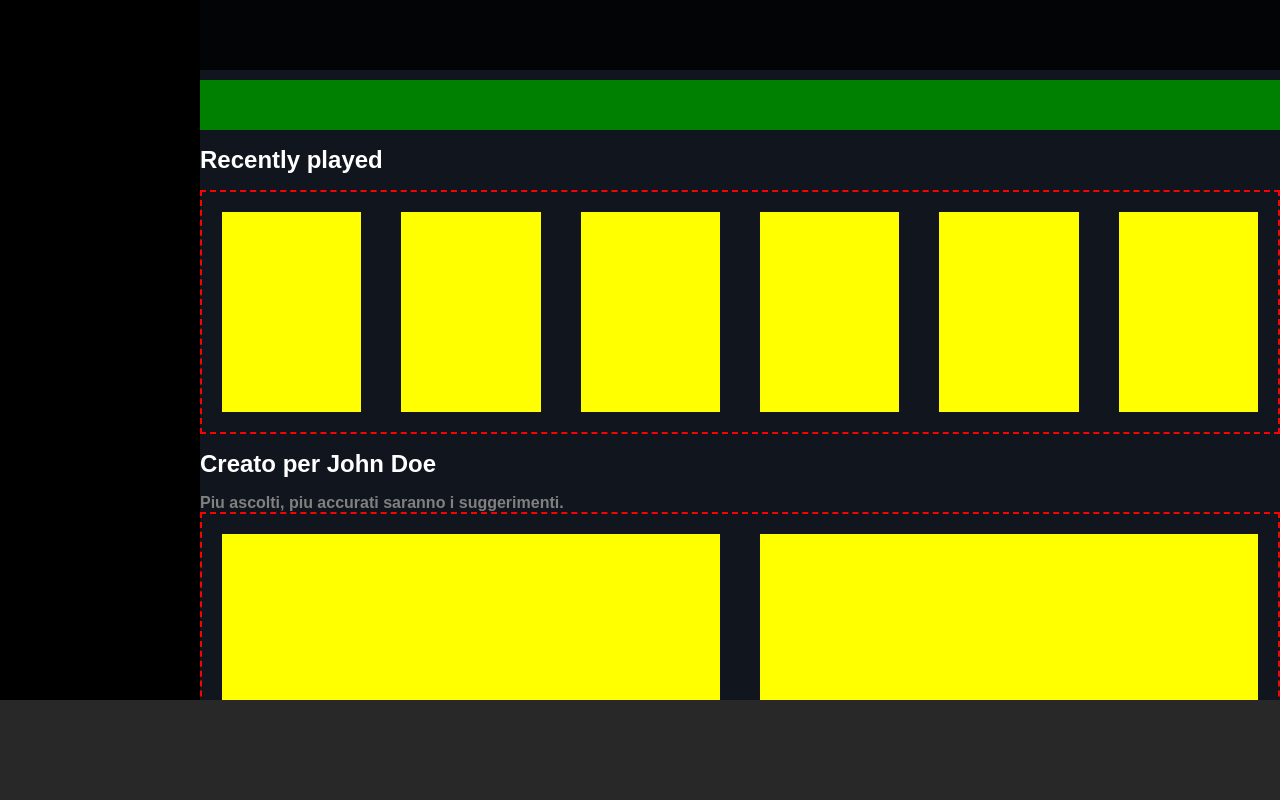
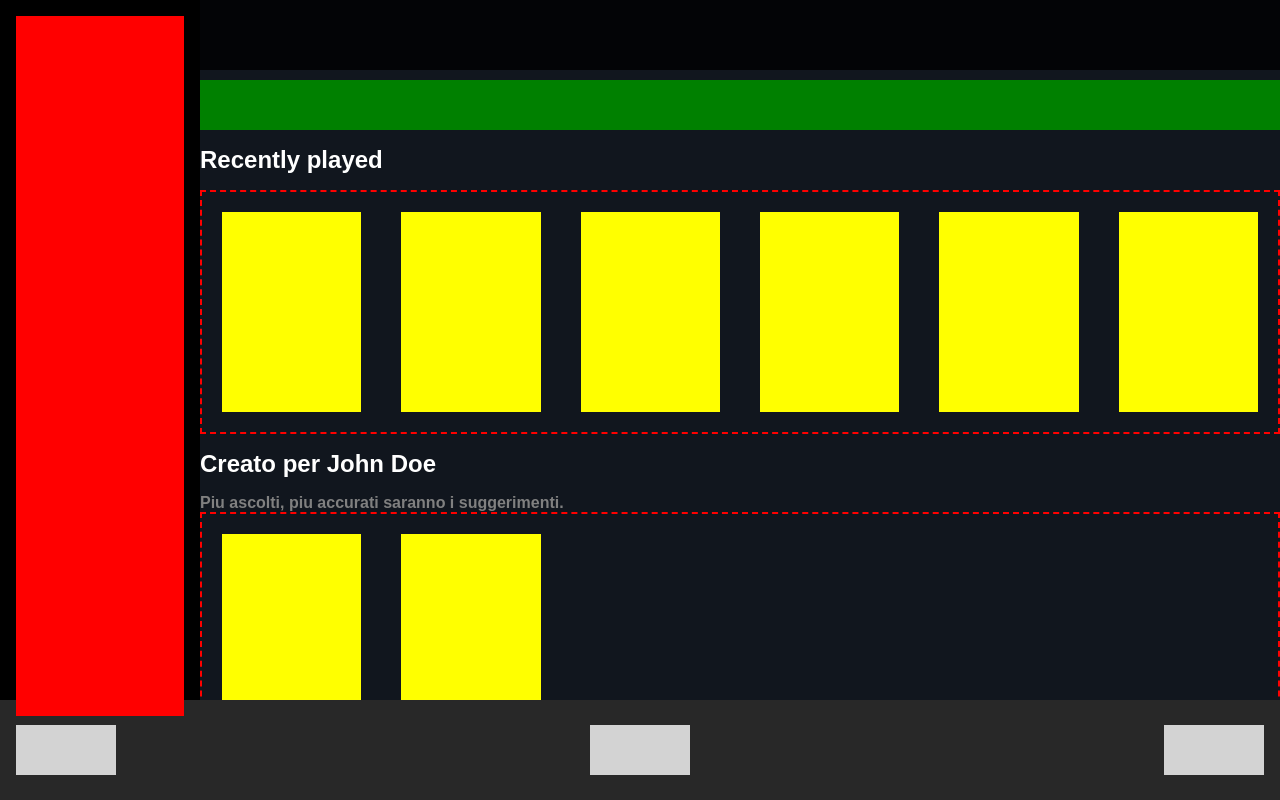
Before and after one commit to MarcoRinaldi98/html-css-spotifyweb, a plain HTML site: page index.html in a window 1280 px wide. Drawn offline with Linux system fonts and the light colour scheme.

Commit message:
Struttura del footer

```diff
--- a/css/style.css
+++ b/css/style.css
@@ -5,6 +5,16 @@
     padding: 0;
     box-sizing: border-box;
 }
+
+/* variabili */
+:root {
+    --main-color: #11161e;
+    --sidebar-color: #000;
+    --footer-color: #282828;
+    --white-color: #fff;
+    --grey-color: #566979;
+}
+
 /* Regole di DEBUG */
 .debug .content-nav {
     background-color: green;
@@ -17,6 +27,15 @@
     background-color: yellow;
     height: 200px;
 }
+.debug .f-box {
+    width: 100px;
+    height: 50px;
+    background-color: lightgray;
+}
+.debug .sidebar-container {
+    background-color: red;
+    height: 100%;
+}
 
 
 /* Regole CSS generali */
@@ -26,6 +45,12 @@ html{
 
 .d-flex {
     display: flex;
+}
+.s-between {
+    justify-content: space-between;
+}
+.align-c {
+    align-items: center;
 }
 .wrap {
     flex-wrap: wrap;
@@ -48,14 +73,17 @@ html{
 
 /* MAIN */
 main {
-    background-color: #11161e;
+    background-color: var(--main-color);
     height: calc(100vh - 100px);
 }
 
 /* SIDEBAR - menu di sinistra */
 .sidebar {
-    background-color: black;
+    background-color: var(--sidebar-color);
     width: 50px;
+}
+.sidebar-container {
+    margin: 1rem;
 }
 
 /* CONTENT */
@@ -92,8 +120,9 @@ main {
 
 /* FOOTER */
 footer {
-    background-color: #282828;
+    background-color: var(--footer-color);
     height: 100px;
+    padding: 1rem;
 }
 
 
@@ -112,13 +141,13 @@ footer {
 }
 
 @media screen and (min-width: 768px) {
-    #recently-played .cover-item {
+    .cover-item {
         width: 25%;
     }
 }
 
 @media screen and (min-width: 992px) {
-    #recently-played .cover-item {
+    .cover-item {
         width: calc(100% / 6);
     }
 }
--- a/index.html
+++ b/index.html
@@ -14,7 +14,9 @@
 <body class="debug">
     <main class="d-flex">
         <aside class="sidebar">
+            <div class="sidebar-container">
 
+            </div>
         </aside>
 
         <div class="content overflow-scroll">
@@ -98,8 +100,16 @@
         </div>
     </main>
 
-    <footer>
+    <footer class="d-flex s-between align-c">
+        <div class="f-box">
 
+        </div>
+        <div class="f-box">
+
+        </div>
+        <div class="f-box">
+
+        </div>
     </footer>
 </body>
 </html>
```
